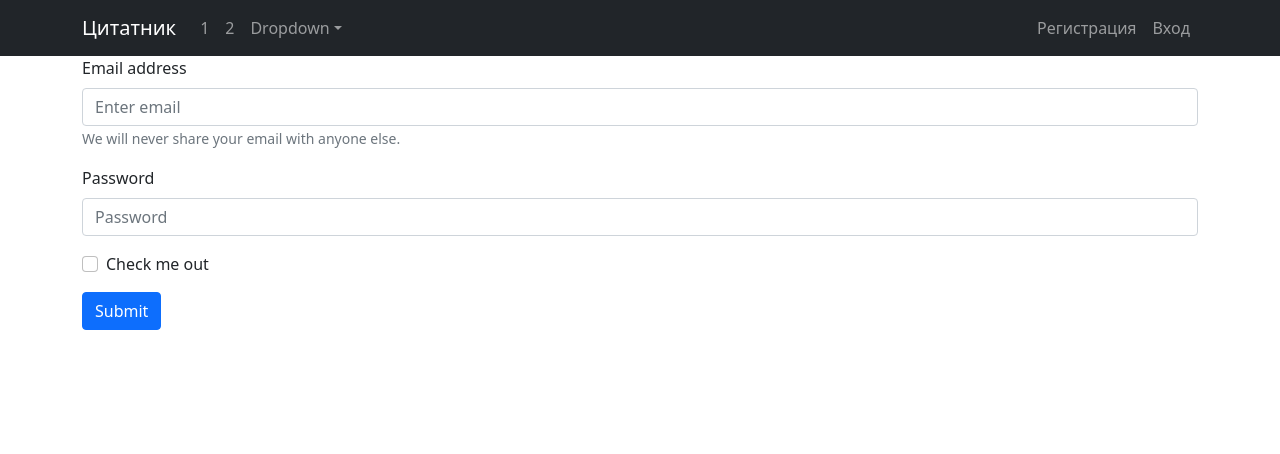
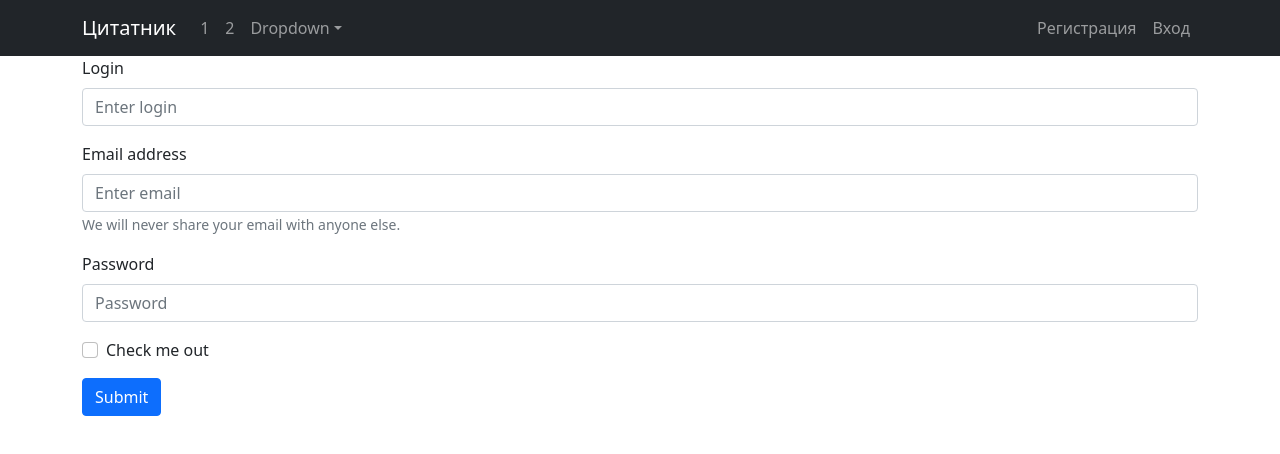
Before and after one commit to Alliance-Of-Independent-Programmers/acc-book, a React (Create React App) app in the folder frontend/: page /registration in a window 1280 px wide. Shown: the top 454 px of the page. Built offline with nearby package versions, Linux system fonts and the light colour scheme.

Commit message:
added email frontend

```diff
--- a/frontend/src/navbar/Registration.js
+++ b/frontend/src/navbar/Registration.js
@@ -3,12 +3,14 @@ import Form from "react-bootstrap/Form";
 import Button from "react-bootstrap/Button";
 
 export default function Registration() {
+  const [email, setEmail] = useState("");
   const [login, setLogin] = useState("");
   const [password, setPassword] = useState("");
   const formSend = (event) => {
     const data = new FormData();
     data.append("password", password);
     data.append("login", login);
+    data.append("email", email);
     // data.append("img", img);
     fetch("/api/registration", {
       method: "POST",
@@ -18,15 +20,27 @@ export default function Registration() {
   };
   return (
     <Form onSubmit={formSend}>
+      <Form.Group className="mb-3" controlId="formBasicLogin">
+        <Form.Label>Login</Form.Label>
+        <Form.Control
+          type="text"
+          placeholder="Enter login"
+          name="login"
+          value={login}
+          onChange={(event) => {
+            setLogin(event.target.value);
+          }}
+        />
+      </Form.Group>
       <Form.Group className="mb-3" controlId="formBasicEmail">
         <Form.Label>Email address</Form.Label>
         <Form.Control
           type="email"
           placeholder="Enter email"
-          name="login"
-          value={login}
+          name="email"
+          value={email}
           onChange={(event) => {
-            setLogin(event.target.value);
+            setEmail(event.target.value);
           }}
         />
         <Form.Text className="text-muted">
```
